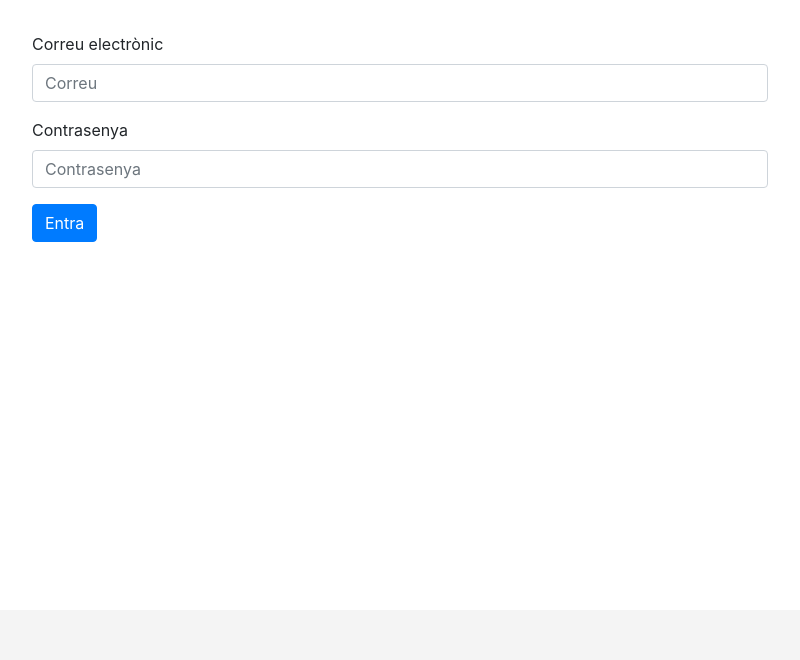
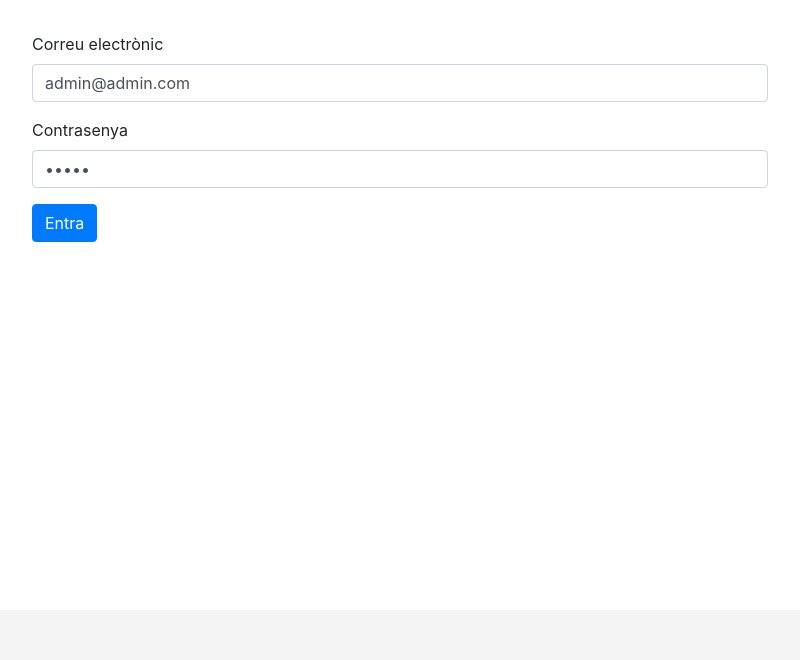
Before and after one commit to deividgp/agro-management-ipo, an Electron app: page src/login.html in a window 800 px wide. Shown: the top 660 px of the page. Drawn offline with nearby package versions, Linux system fonts and the light colour scheme.

Commit message:
últim commit

```diff
--- a/package.json
+++ b/package.json
@@ -59,6 +59,7 @@
     "@electron-forge/maker-rpm": "^6.0.0-beta.54",
     "@electron-forge/maker-squirrel": "^6.0.0-beta.54",
     "@electron-forge/maker-zip": "^6.0.0-beta.54",
-    "electron": "11.0.3"
+    "electron": "11.0.3",
+    "electron-packager": "^15.2.0"
   }
 }
--- a/src/js/login.js
+++ b/src/js/login.js
@@ -1,8 +1,7 @@
 function onClickLogIn() {
-    if (document.getElementById("InputEmail1").value == "a@a.com") {
+    if (document.getElementById("InputEmail1").value == "admin@admin.com") {
         sessionStorage.setItem('key', 'value');
-        document.getElementById("InputEmail1").value = "hola";
-
+        document.getElementById("InputEmail1").value = "admin";
         window.location.replace("index.html");
     }
 }
--- a/src/login.html
+++ b/src/login.html
@@ -28,12 +28,12 @@
         <form>
             <div class="form-group">
                 <label for="InputEmail1">Correu electrònic</label>
-                <input type="email" class="form-control" id="InputEmail1" aria-describedby="emailHelp"
+                <input type="email" class="form-control" id="InputEmail1" value="admin@admin.com" aria-describedby="emailHelp"
                     placeholder="Correu">
             </div>
             <div class="form-group">
                 <label for="InputPassword1">Contrasenya</label>
-                <input type="password" class="form-control" id="InputPassword1" placeholder="Contrasenya">
+                <input type="password" value="admin" class="form-control" id="InputPassword1" placeholder="Contrasenya">
             </div>
             <button type="submit" class="btn btn-primary" onclick="onClickLogIn()">Entra</button>
         </form>
```
Also changed, not shown: 1 other file.
